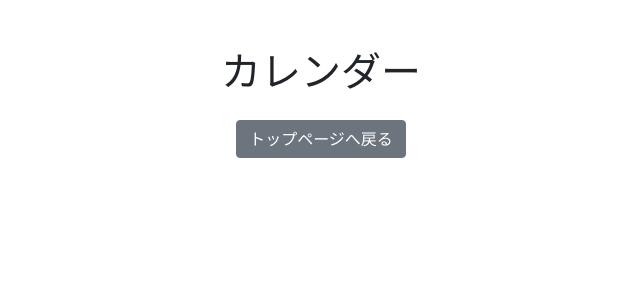
After one commit to s1F102200132/book_recommend, a Django app: page /diary/calendar/ in a window 1280 px wide. The commit adds this page. Shown: the top 300 px of the page, without its empty margins (319-959 px from the left). Run offline with Django 4.2, Linux system fonts and the light colour scheme; some libraries are stand-ins or nearby versions.

Commit message:
カレンダーページ追加

```diff
--- a/config/urls.py
+++ b/config/urls.py
@@ -17,11 +17,10 @@ Including another URLconf
 # book_recommendation/urls.py
 from django.contrib import admin
 from django.urls import path, include
-from django.http import HttpResponseRedirect
+from diary import views
 
 urlpatterns = [
     path('admin/', admin.site.urls),
     path('diary/', include('diary.urls')),  # diaryアプリのURLをインクルード
-    path('', lambda request: HttpResponseRedirect('/diary/')),  # ルートURLをdiary/にリダイレクト
-
+    path('', views.index, name='index'),  # トップページに home ビューを設定
 ]
--- a/diary/models.py
+++ b/diary/models.py
@@ -7,7 +7,6 @@ class DiaryEntry(models.Model):
     content = models.TextField()
     sentiment = models.CharField(max_length=50)
     recommended_book = models.CharField(max_length=100, default="Not Available")
-
     created_at = models.DateTimeField(auto_now_add=True)  # 追加部分
 
     def __str__(self):
--- /dev/null
+++ b/diary/templates/diary/calendar.html
@@ -0,0 +1,19 @@
+<!DOCTYPE html>
+<html lang="ja">
+<head>
+  <meta charset="UTF-8">
+  <title>カレンダー</title>
+  <link href="https://stackpath.bootstrapcdn.com/bootstrap/4.5.2/css/bootstrap.min.css" rel="stylesheet">
+</head>
+<body>
+  <div class="container mt-5">
+    <h1 class="text-center">カレンダー</h1>
+    <div id="calendar-container">
+      <!-- カレンダーの内容はここに表示 -->
+    </div>
+    <div class="text-center mt-4">
+      <a href="{% url 'diary:top_page' %}" class="btn btn-secondary">トップページへ戻る</a>
+    </div>
+  </div>
+</body>
+</html>
--- a/diary/templates/diary/index.html
+++ b/diary/templates/diary/index.html
@@ -84,6 +84,7 @@
 
       <div class="text-center mt-4">
         <a href="{% url 'diary:diary_list' %}" class="btn btn-secondary">日記リストへ</a>
+        <a href="{% url 'diary:calendar' %}" class="btn btn-primary">カレンダーを見る</a>
       </div>
     </div>
   </div>
--- a/diary/urls.py
+++ b/diary/urls.py
@@ -10,4 +10,5 @@ urlpatterns = [
     path('', views.index, name='top_page'),
     path('diary/', views.diary_list, name='diary_list'),# diary/ へのパス
     path('entry/<int:pk>/delete/', views.delete_diary_entry, name='delete_entry'),  # 削除URL
+    path('calendar/', views.calendar_view, name='calendar'), #カレンダー
 ]
--- a/diary/views.py
+++ b/diary/views.py
@@ -84,3 +84,6 @@ def delete_diary_entry(request, pk):
         diary_entry.delete()
         return redirect('diary:diary_list')
     return render(request, 'diary/confirm_delete.html', {'diary_entry': diary_entry})
+
+def calendar_view(request):
+    return render(request, 'diary/calendar.html')  # 修正: diary に変更
```
Also changed, not shown: diary/migrations/0004_userprofile_remove_diaryentry_confidence_and_more.py (added), diary/migrations/0005_remove_userprofile_user_name_userprofile_user_and_more.py (added), diary/migrations/0006_delete_userprofile.py (added).
